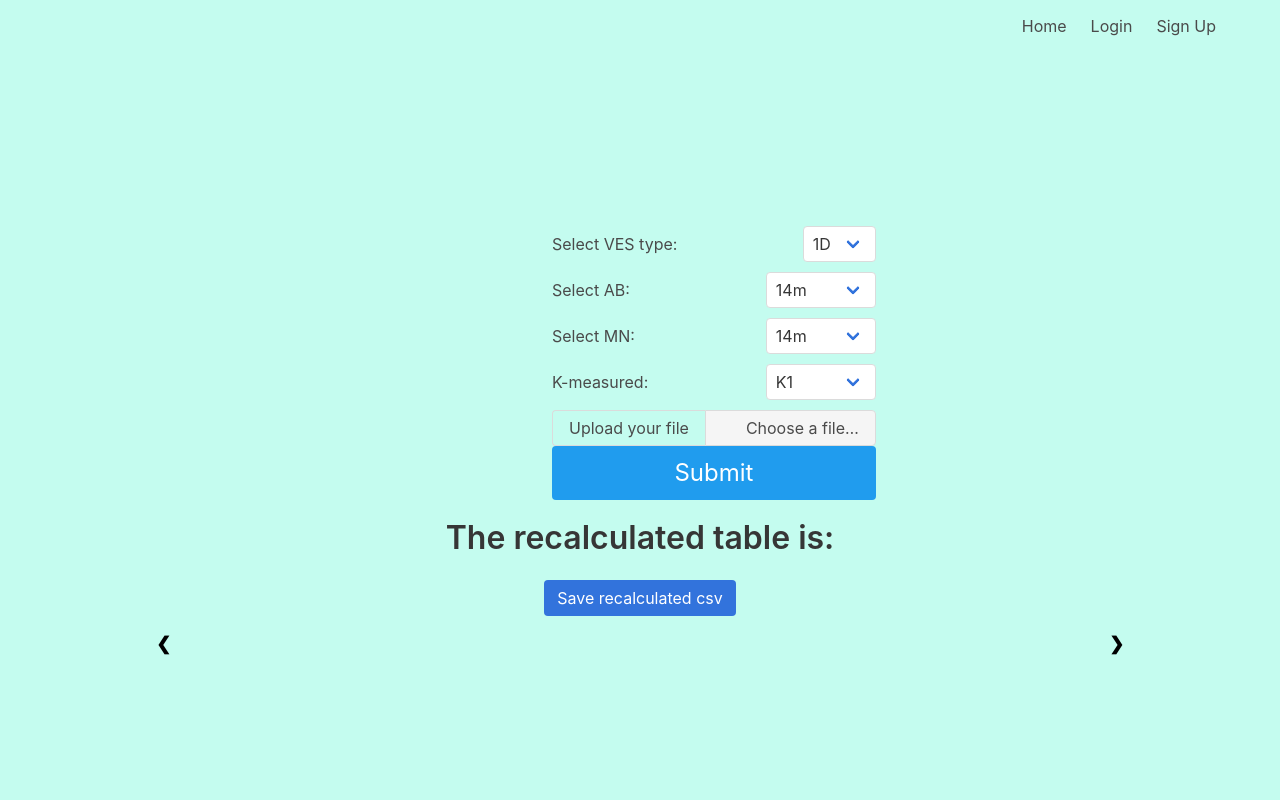
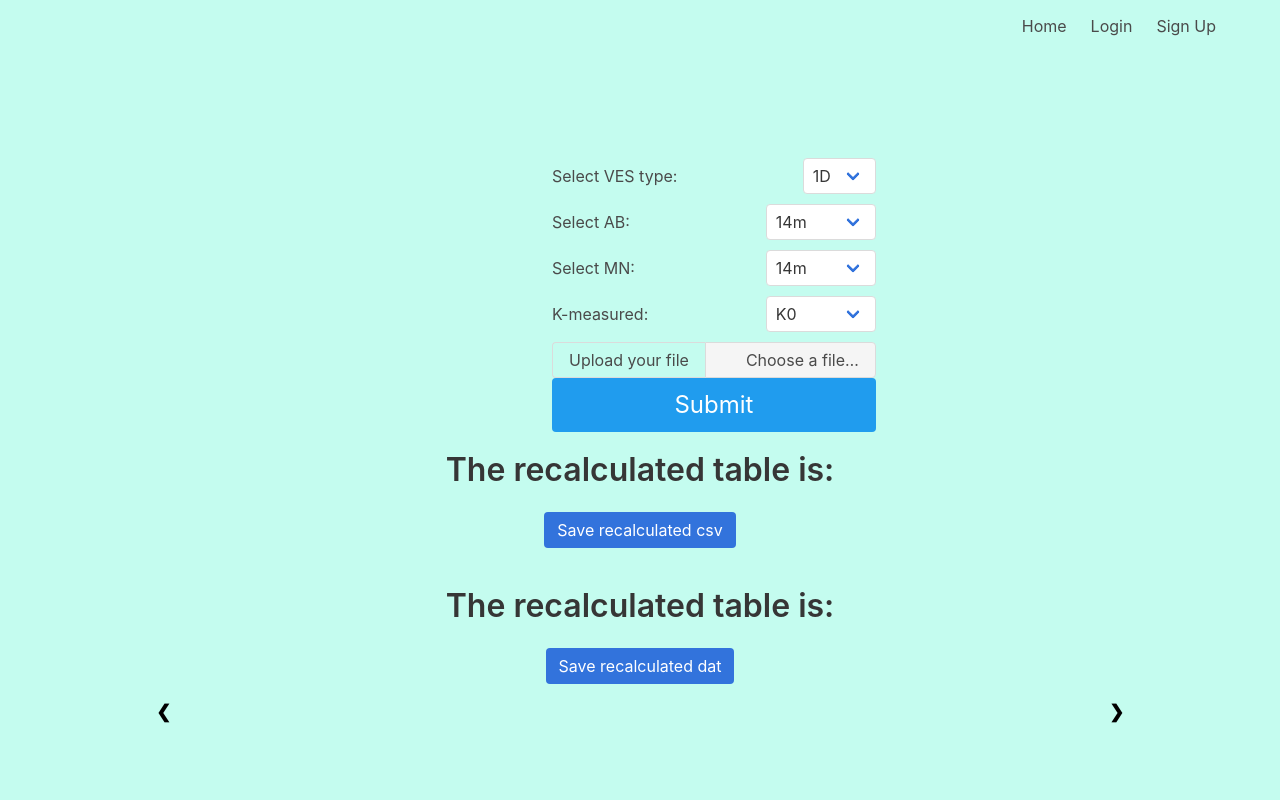
Before and after one commit to Landviser-LLC/landmapper, a Flask app: template Landviser/templates/upload.html in a window 1280 px wide. Run offline with Flask 2, Linux system fonts and the light colour scheme; the template is opened without the code that fills it, so the values that code supplies are empty.

Commit message:
Added html for 2D calculations

```diff
--- a/Landviser/templates/upload.html
+++ b/Landviser/templates/upload.html
@@ -24,13 +24,27 @@
   .input-k-parameter,
   .input-mn-parameter,
   .input-measurment,
-  .input-measurment-number {
+  .input-measurment-number,
+  .dipole_distance_block,
+  .start_points_block,
+  .step_block,
+  .layers_number_block,
+  .layer-block,
+  .measurment_number_block,
+  .start_point_block,
+  .measurment_block,
+  .first_plug_block,
+  .end_plug_block,
+  .file_name_block,
+  .first_measurement_point_block {
     display: flex;
     justify-content: space-between;
     align-items: center;
     margin-bottom: 10px;
   }
-  .measurments-block {
+  .measurments-block,
+  .layers-block,
+  .layer_with_title_block {
     display: flex;
     flex-direction: column;
     align-items: space-between;
@@ -39,7 +53,16 @@
   .input-a,
   .input-k,
   .input-mn,
-  .input-n {
+  .input-n,
+  .input-layers-number,
+  .start_points_number_input,
+  .dipole_distance_input,.step_input,
+  .start_point_input,
+  .measurment_number_input,
+  .first_plug_input,
+  .end_plug_input,
+  .file_name_input,
+  .first_measurement_point_input {
     width: 105px;
   }
   .input-a,
@@ -177,7 +200,7 @@
     method="POST"
     enctype="multipart/form-data"
   >
-    <div class="select select-VES-type">
+    <div class="select select-VES-type" id="select-VES-type">
       <p>Select VES type:</p>
       <select name="VES-type-select" id="VES-type-select">
         <option value="1" id="VES-type-1">1D</option>
@@ -212,6 +235,7 @@
         id="input-k"
       />
       <select name="k-mode-select" id="k-mode-select">
+        <option value="K0">K0</option>
         <option value="K1">K1</option>
         <option value="K2">K2</option>
         <option value="K3">K3</option>
@@ -226,7 +250,7 @@
     </div>
     <div class="file has-name is-right">
       <label class="file-label">
-        <input class="file-input" type="file" name="file" id="uploaded-file" />
+        <input class="file-input" type="file" multiple="true" name="file" id="uploaded-file" />
         <span class="file-cta">
           <span class="file-icon">
             <i class="fas fa-upload"></i>
@@ -247,18 +271,30 @@
   </form>
 </div>
 
-<div class="tables-block" style="visibility: {{ is_hidden_plot_block }}">
+<div class="tables-block" id="tables-block" style="visibility: {{ is_hidden_plot_block }}">
   <div class="table-with-title">
     <span class="title">The recalculated table is:</span><br /><br />{{ final_df
     | safe }}
-    <a href="{{ url_for('uploads.download', filename = uid +'.csv')}}">
+    <a href="{{ url_for('uploads.download_csv', filename = uid +'.csv')}}">
       <button class="button is-link">
         <span>Save recalculated csv</span>
       </button>
     </a>
   </div>
 </div>
-<div class="slideshow-container" style="visibility: {{is_hidden_plot_block}};">
+<div class="tables-block" id="dat-block" style="visibility: {{ is_hidden_plot_block_2d }};">
+  <div class="table-with-title">
+    <span class="title">The recalculated table is:</span><br /><br />{{ final_df_2d
+    | safe }}
+    <a href="{{ url_for('uploads.download_dat', filename = uid +'.dat')}}">
+      <button class="button is-link">
+        <span>Save recalculated dat</span>
+      </button>
+    </a>
+  </div>
+</div>
+
+<div class="slideshow-container" id="slideshow-container" style="visibility: {{is_hidden_plot_block}};">
   {% for table in result %}
   <div class="mySlides fade">
     <div class="numbertext">{{ loop.index }} / {{ loop.length }}</div>
@@ -273,7 +309,7 @@
   <a class="next" onclick="plusSlides(1)">&#10095;</a>
 </div>
 <!-- The dots/circles -->
-<div style="text-align: center">
+<div style="text-align: center" id="dots-container">
   {% for i in result%}
   <span class="dot" onclick="currentSlide({{ loop.index }})"></span>
   {% endfor %}
```
